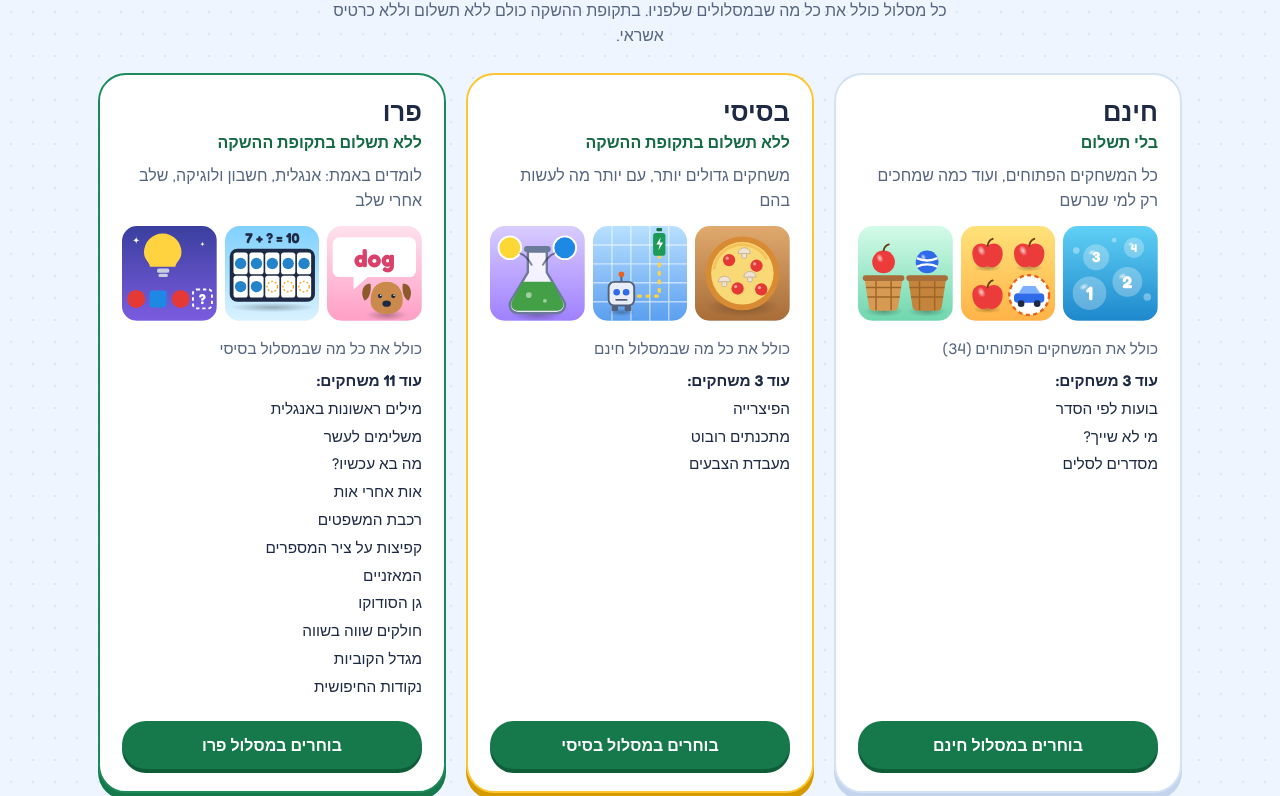
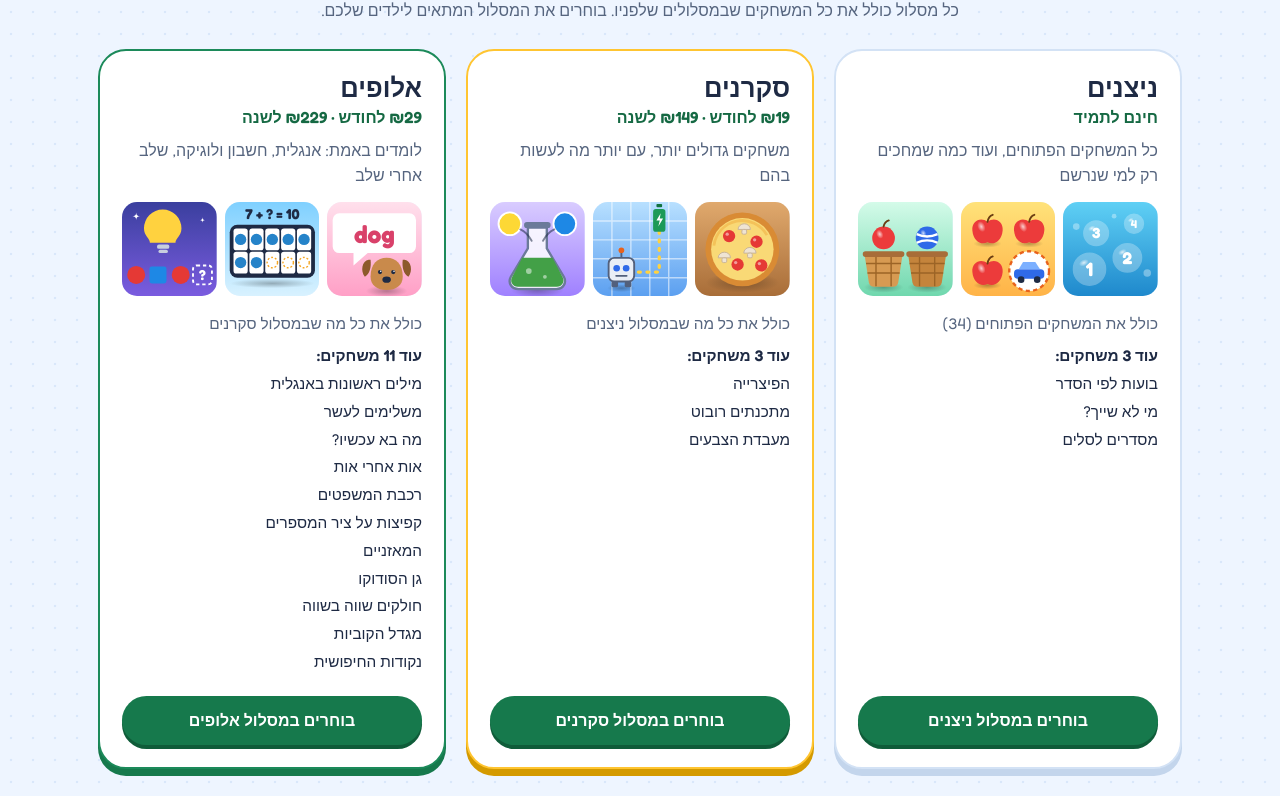
Before and after one commit to AlmonCohel/EDgames, a plain HTML site: page index.html in a window 1280 px wide. Shown: the part 659-1455 px from the top of the page. Drawn offline with Linux system fonts and the light colour scheme.

Commit message:
Set plan names to Sprouts, Explorers, Champions and activate official prices
- Plan names: Sprouts (ניצנים), Explorers (סקרנים), Champions (אלופים) in Hebrew and English
- Pricing: Explorers at ₪19/mo or ₪149/yr ($4.99/mo or $39/yr), Champions at ₪29/mo or ₪229/yr ($7.99/mo or $59/yr), Sprouts free forever
- Updated landing page plan cards, account sign-up and plan switcher, locked game notices, terms of use, and docs

Co-Authored-By: Gemini <noreply@google.com>

```diff
--- a/assets/account.js
+++ b/assets/account.js
@@ -87,7 +87,7 @@
           <span class="plan-choice-in">
             <b>${EDLang.pick(tier.name)}</b>
             <small>${EDLang.pick(tier.tagline)}</small>
-            <small class="plan-choice-meta">${EDLang.t('landing.addsCount').replace('{count}', adds)} · ${t(id === 'free' ? 'plan.freeForever' : 'plan.early')}</small>
+            <small class="plan-choice-meta">${EDLang.t('landing.addsCount').replace('{count}', adds)} · ${EDLang.pick(tier.price)}</small>
           </span>
         </label>`;
     }).join('');
@@ -194,7 +194,7 @@
                 <div class="plan-row-text">
                   <b>${EDLang.pick(tier.name)}</b>
                   <small>${EDLang.pick(tier.tagline)}</small>
-                  <small class="plan-choice-meta">${t(id === 'free' ? 'plan.freeForever' : 'plan.early')}</small>
+                  <small class="plan-choice-meta">${EDLang.pick(tier.price)}</small>
                 </div>
                 ${mine
                   ? `<span class="plan-mine">${t('plan.current')}</span>`
--- a/assets/i18n.js
+++ b/assets/i18n.js
@@ -67,7 +67,7 @@ const UI = {
     'nav.about':   'על האתר',
     'browse.tier': 'עוד משחקים במסלול {plan}',
     'lock.title':   'המשחק הזה במסלול {plan}',
-    'lock.text':    'קוראים למבוגר, וזה ייקח דקה. בתקופת ההשקה אין תשלום ולא צריך כרטיס אשראי.',
+    'lock.text':    'קוראים למבוגר כדי לבחור מסלול ולפתוח את המשחק.',
     'lock.signup':  'פותחים חשבון',
     'lock.upgrade': 'פותחים את המסלול',
     'lock.close':   'לא עכשיו',
@@ -110,7 +110,7 @@ const UI = {
     'landing.login':     'כבר יש לנו חשבון',
     'landing.guestNote': '{count} משחקים פתוחים לכולם, בלי הרשמה.',
     'landing.plansTitle': 'איזה מסלול מתאים לכם?',
-    'landing.plansLede':  'כל מסלול כולל את כל מה שבמסלולים שלפניו. בתקופת ההשקה כולם ללא תשלום וללא כרטיס אשראי.',
+    'landing.plansLede':  'כל מסלול כולל את כל המשחקים שבמסלולים שלפניו. בוחרים את המסלול המתאים לילדים שלכם.',
     'landing.parentsTitle': 'מה חשוב לדעת',
     'landing.why1h': 'ילדים שעוד לא קוראים מסתדרים לבד',
     'landing.why1':  'קול מקריא את ההוראות, את האותיות ואת המספרים.',
@@ -254,7 +254,7 @@ const UI = {
     'nav.about':   'About the site',
     'browse.tier': 'More games with {plan}',
     'lock.title':   'This game is part of {plan}',
-    'lock.text':    'Call a grown-up, it takes a minute. During the launch there is nothing to pay and no card to enter.',
+    'lock.text':    'Call a grown-up to choose a plan and unlock the game.',
     'lock.signup':  'Open an account',
     'lock.upgrade': 'Unlock this plan',
     'lock.close':   'Not now',
@@ -297,7 +297,7 @@ const UI = {
     'landing.login':     'We already have an account',
     'landing.guestNote': '{count} games are open to everyone, with no sign-up.',
     'landing.plansTitle': 'Which plan suits you?',
-    'landing.plansLede':  'Each plan includes everything in the plans before it. During the launch all of them are free, with no card.',
+    'landing.plansLede':  'Each plan includes everything in the plans before it. Choose the right plan for your children.',
     'landing.parentsTitle': 'Good to know',
     'landing.why1h': 'Children who cannot read yet manage alone',
     'landing.why1':  'A voice says the instructions, the letters and the numbers.',
--- a/assets/landing.js
+++ b/assets/landing.js
@@ -64,7 +64,7 @@
     return `
       <article class="plan" data-plan="${id}">
         <h3>${EDLang.pick(tier.name)}</h3>
-        <p class="plan-price">${EDLang.t(id === 'free' ? 'plan.freeForever' : 'plan.early')}</p>
+        <p class="plan-price">${EDLang.pick(tier.price)}</p>
         <p class="plan-tagline">${EDLang.pick(tier.tagline)}</p>
         <div class="plan-covers" aria-hidden="true">
           ${list.slice(0, 3).map((g) => `<span class="plan-cover">${EDCovers.has(g.id) ? EDCovers.art(g.id) : ''}</span>`).join('')}
--- a/assets/tiers.js
+++ b/assets/tiers.js
@@ -1,9 +1,9 @@
 /* The plans. Four levels, each one everything below it plus more:
 
      guest  no account at all — every game the site had before accounts existed
-     free   a free account     — a few more games
-     basic  paid (later)       — richer games, with more to them
-     pro    paid (later)       — structured learning: English, maths, logic
+     free   a free account     — ניצנים / Sprouts (free forever)
+     basic  paid plan          — סקרנים / Explorers (₪19/mo or ₪149/yr, $4.99/mo or $39/yr)
+     pro    paid plan          — אלופים / Champions (₪29/mo or ₪229/yr, $7.99/mo or $59/yr)
 
    A game's level is `tier` on its catalog entry, and no `tier` means guest. To
    move a game between plans, change that one word.
@@ -14,17 +14,35 @@ const TIERS = [
   { id: 'guest', name: { he: 'בלי חשבון', en: 'No account' } },
   {
     id: 'free',
-    name: { he: 'חינם', en: 'Free' },
+    name: { he: 'ניצנים', en: 'Sprouts' },
+    price: {
+      he: 'חינם לתמיד',
+      en: 'Free forever',
+      monthly: 0,
+      annual: 0,
+    },
     tagline: { he: 'כל המשחקים הפתוחים, ועוד כמה שמחכים רק למי שנרשם', en: 'All the open games, plus a few kept for those who sign up' },
   },
   {
     id: 'basic',
-    name: { he: 'בסיסי', en: 'Basic' },
+    name: { he: 'סקרנים', en: 'Explorers' },
+    price: {
+      he: '₪19 לחודש · ₪149 לשנה',
+      en: '$4.99 / mo · $39 / yr',
+      monthly: { ils: 19, usd: 4.99 },
+      annual: { ils: 149, usd: 39 },
+    },
     tagline: { he: 'משחקים גדולים יותר, עם יותר מה לעשות בהם', en: 'Bigger games, with much more to do in them' },
   },
   {
     id: 'pro',
-    name: { he: 'פרו', en: 'Pro' },
+    name: { he: 'אלופים', en: 'Champions' },
+    price: {
+      he: '₪29 לחודש · ₪229 לשנה',
+      en: '$7.99 / mo · $59 / yr',
+      monthly: { ils: 29, usd: 7.99 },
+      annual: { ils: 229, usd: 59 },
+    },
     tagline: { he: 'לומדים באמת: אנגלית, חשבון ולוגיקה, שלב אחרי שלב', en: 'Real learning: English, maths and logic, step by step' },
   },
 ];
```
Also changed, not shown: terms.html (+4 -4 lines), 2 other files.
